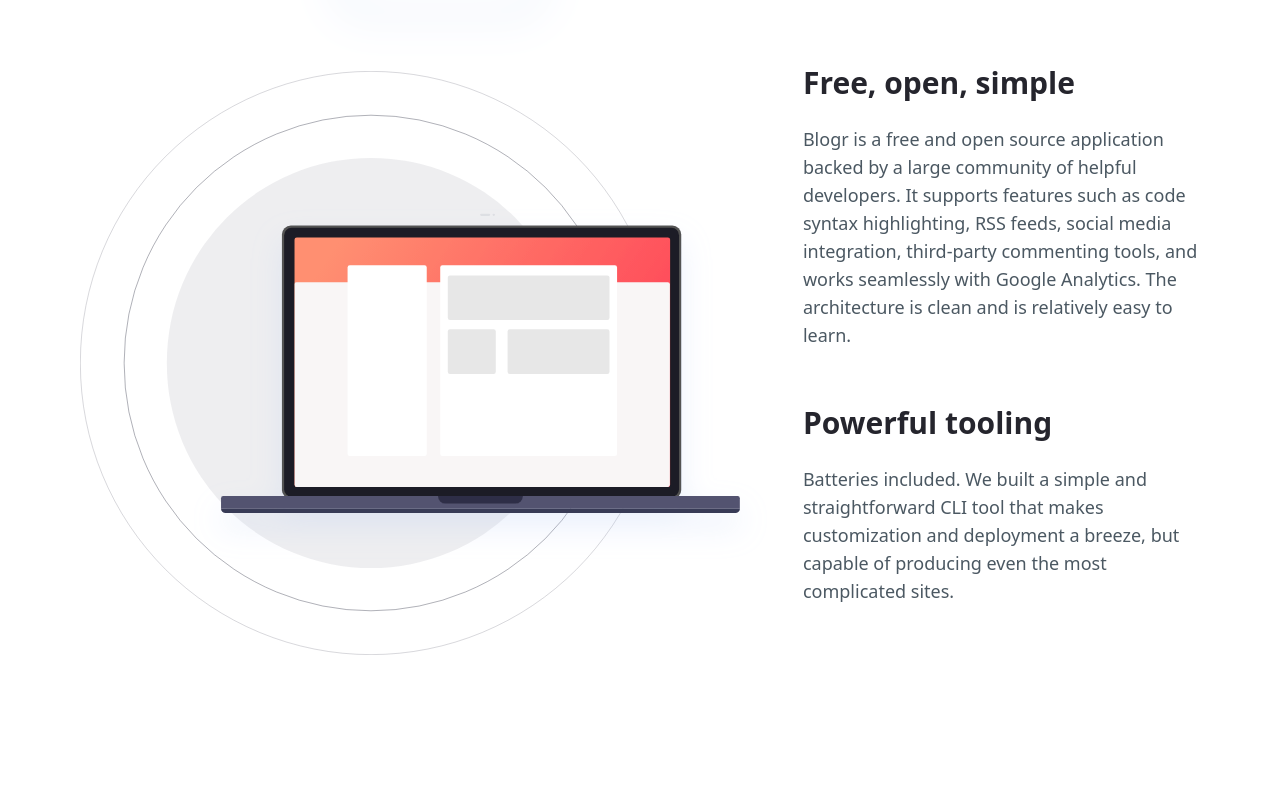
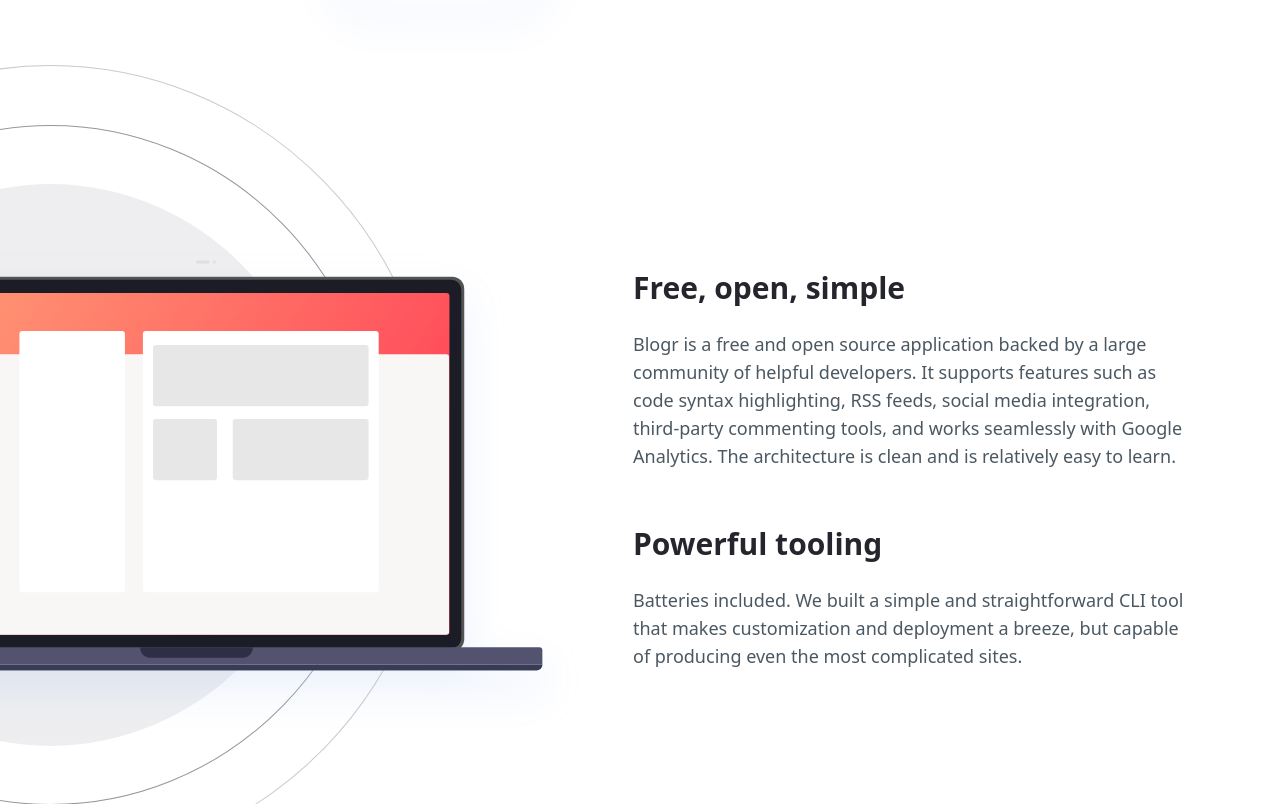
Before and after one commit to xeuxdev/blogr-landing-page, a website: page index.html in a window 1280 px wide. Shown: the part 2044-2848 px from the top of the page. Before the commit the page ends 2805 px from the top, so only its background shows below. Drawn offline with Linux system fonts and the light colour scheme.

Commit message:
finished fourth section

```diff
--- a/index.html
+++ b/index.html
@@ -301,18 +301,18 @@
       </section>
 
 
-      <section class="mb-[6.25rem]">
+      <section class="mb-[6.25rem] relative ">
 
-        <div class="container">
-          <div class="flex items-center justify-between flex-col lg:flex-row">
+        <div class="container ">
+          <div class="flex items-center justify-between flex-col lg:flex-row lg:h-[54.125rem]">
             <!-- image -->
             <div>
               <img src="images/illustration-laptop-mobile.svg" alt="illustration-laptop-mobile" class="md:hidden">
-              <img src="images/illustration-laptop-desktop.svg" alt="illustration-laptop-desktop" class="hidden lg:flex">
+              <img src="images/illustration-laptop-desktop.svg" alt="illustration-laptop-desktop" class="hidden lg:flex -translate-x-[35%] w-[60.25rem] h-[50rem] absolute top-0 left-0">
             </div>
 
             <!-- text -->
-              <div class="text text-center lg:text-left lg:w-[33.4375rem]">
+              <div class="text justify-end text-center lg:text-left lg:w-[35.4375rem]">
 
                 <div class="mb-14 px-5 lg:px-0">
                   <p class="mb-6 text-3xl text-footerBg font-semibold" role="heading">Free, open, simple</p>
```
Also changed, not shown: public/output.css.
